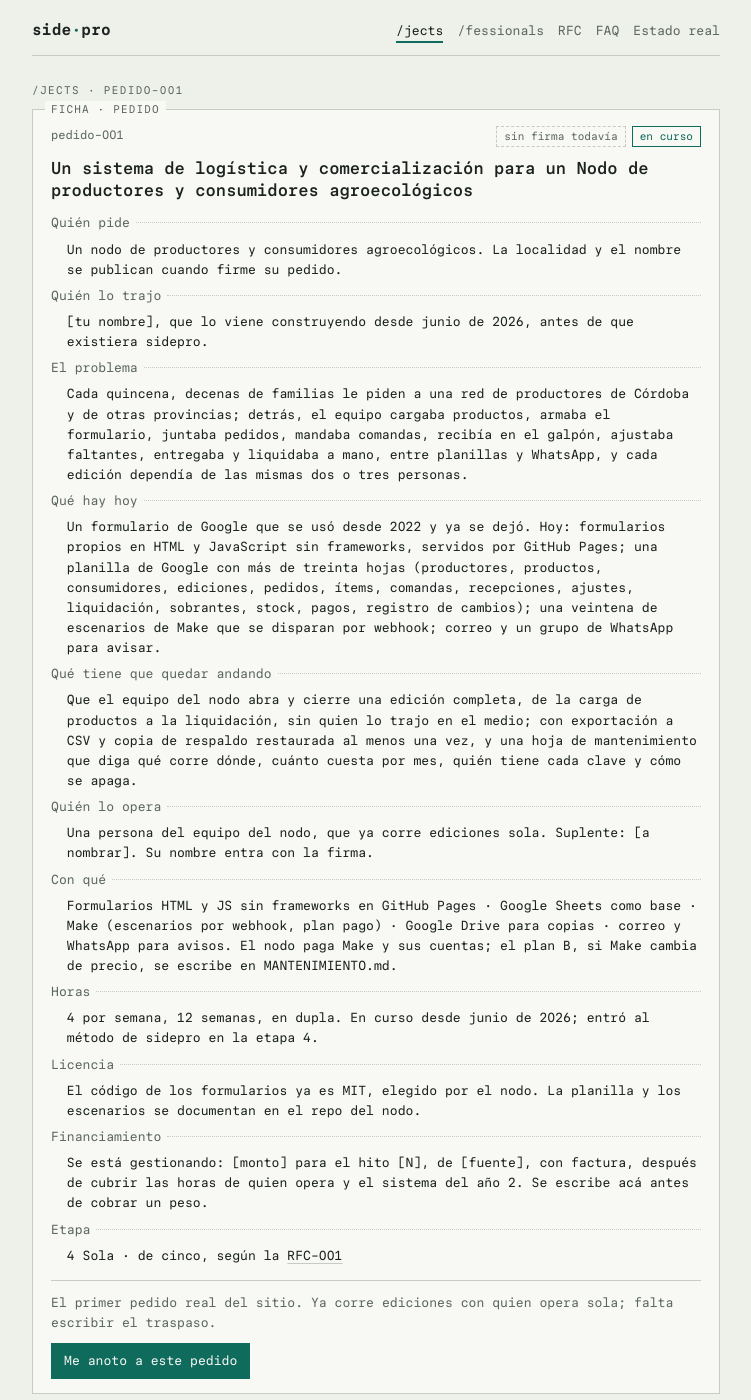
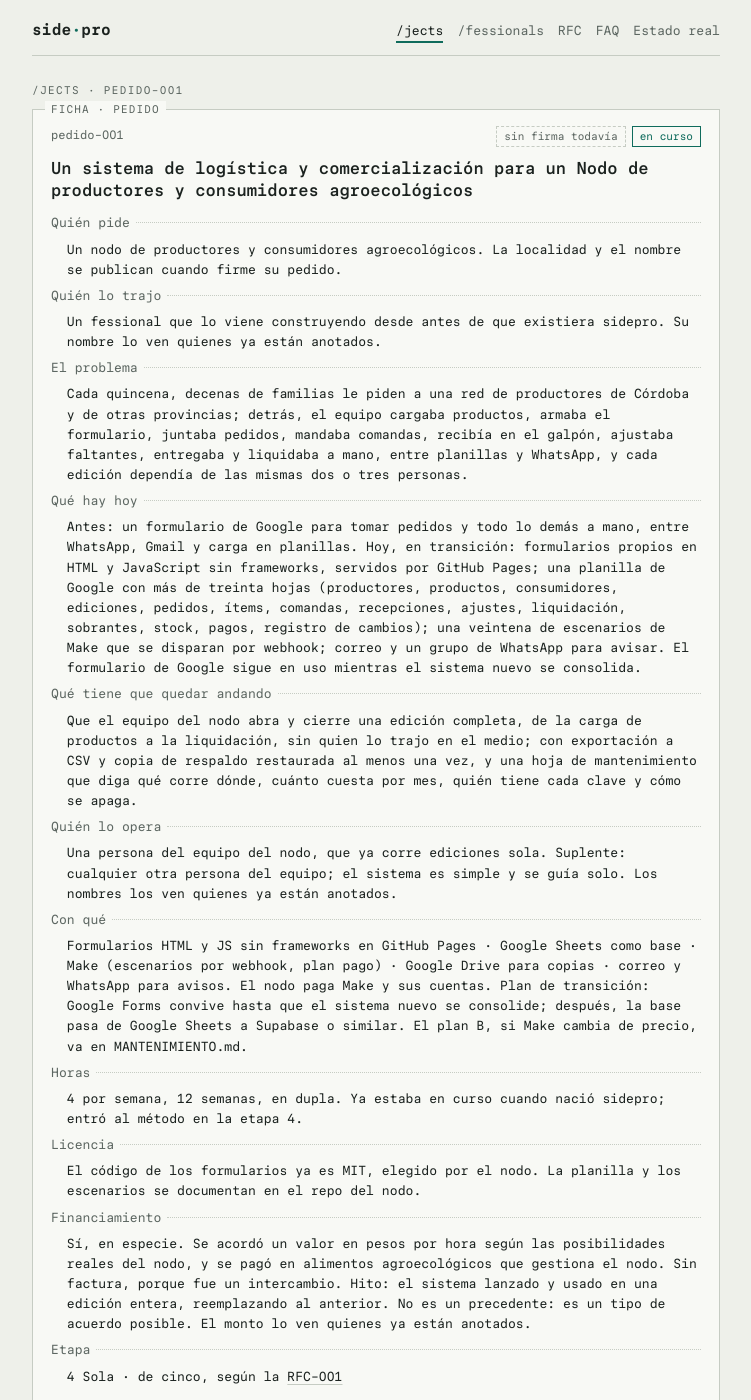
Before and after one commit to sideproorg/sidepro.github.io, a Jekyll site: the page built from _pedidos/pedido-001.md, in a window 1280 px wide and 1400 px high. Shown: the whole window, without its empty margins (264-1015 px from the left). Built offline with Jekyll 4.4.1, drawn with Linux system fonts in a browser that asks for light colours; some of the changed text lies outside the part shown.

Commit message:
Remuneración: puede haber o no, en la forma que acuerde cada proyecto; datos personales solo para fessionals anotados
- pedido-001: transición (Google Forms convive; después Supabase o similar), acuerdo en especie sin factura, suplente = cualquiera del equipo, sin nombres ni fechas.
- RFC-001 y FAQ: remuneración según el proyecto; con factura o en especie valuada en pesos; ningún acuerdo es precedente.
- RFC-001 Permisos y CONTRIBUTING: nombres, fechas, montos y contactos en un repo privado con lectura para fessionals anotados.

Co-Authored-By: Claude Opus 5.5 <noreply@anthropic.com>
Claude-Session: https://claude.ai/code/session_01WyQD6qD1Gcs4Ff6pyMCYHH

```diff
--- a/_data/estado.yml
+++ b/_data/estado.yml
@@ -2,7 +2,7 @@
 # Regla: si algo acá suena más grande de lo que es, es un error y se corrige.
 # Cualquiera puede actualizarlo con un PR; si tiene más de 30 días, un PR "sin novedades" también vale.
 fecha: "27/10/2026"
-existe: "este sitio, el repo, tres fichas sin firma (una en curso, una abierta, una candidata; las trajo [tu nombre]), una persona con tope de horas."
+existe: "este sitio, el repo, tres fichas sin firma (una en curso, una abierta, una candidata; las trajo un fessional del núcleo), una persona con tope de horas."
 no_existe: "persona jurídica, tarifa, pedido terminado, licencia definida para el código (RFC-002, abierta), responsable de datos con domicilio."
 alcance: "Argentina. Los tres pedidos de hoy están en Córdoba; la localidad se publica cuando cada uno firme. Quien vive en otra ciudad entra igual: trae un proyecto de donde vive, o se anota a dos pedidos."
 custodia: "una sola persona; la segunda se busca en el mes 1. Hasta que haya responsable de datos, el formulario no abre."
--- a/_data/faq.yml
+++ b/_data/faq.yml
@@ -18,7 +18,7 @@
 - q: ¿De quién es el código?
   a: Del proyecto, desde el primer commit; su cuenta es la canónica. sidepro guarda un fork público con el historial intacto, para que tu trabajo y tu nombre sobrevivan si el proyecto borra su repo. Sin datos, capturas ni credenciales de nadie.
 - q: ¿Se cobra?
-  a: "Por defecto, no: son horas libres, con dueño y final, y quedan en el postmortem. Si el proyecto consigue financiamiento para su pedido, puede pagar por lo entregado, por hito y con factura, a quien opera y a la dupla; lo decide el proyecto, se escribe antes de empezar y dónde fue cada peso queda en SALIDA.md, que es público. Podés decir que no y el pedido sigue igual. sidepro no cobra, no paga ni intermedia. Revisá tu contrato antes."
+  a: "Puede que sí, puede que no: depende de cada proyecto, de sus fondos, de si quiere o puede pagar, o de que consiga financiamiento. Por defecto son horas libres. Si hay remuneración, se escribe en la ficha antes de empezar: por qué hito y en qué forma, con factura o en especie con su valor en pesos. Ningún acuerdo es precedente de otro. Podés decir que no y el pedido sigue igual. sidepro no cobra, no paga ni intermedia. Revisá tu contrato antes."
 - q: ¿Cómo arranca un pedido y cuántas reuniones tiene?
   a: "Seis horas en doce semanas: una llamada corta entre los dos fessionals para repartirse roles, una sesión 0 presencial de dos horas con quien opera (va quien trajo el proyecto; quien entró a dos pedidos la escucha grabada y arranca por videollamada), cinco quincenales de quince minutos y un traspaso de una hora. Las fechas no las pone ningún sistema: en el formulario marcás tus franjas libres, quien convoca las cruza en /cruzar/ en su navegador, sin guardar nada, y propone día y hora en el issue del repo, con nombre. Las cinco etapas (pedido, papel, datos reales, sola, traspaso), los roles y qué se registra dónde están en la RFC-001, que se puede comentar."
 - q: ¿Qué no vamos a construir?
--- a/_pedidos/pedido-001.md
+++ b/_pedidos/pedido-001.md
@@ -12,21 +12,21 @@ orden: 1
 actualizado: "2026-10-27"
 etapa_n: 4   # 0 candidata, 1 pedido, 2 papel, 3 datos reales, 4 sola, 5 traspaso
 quien_pide: Un nodo de productores y consumidores agroecológicos. La localidad y el nombre se publican cuando firme su pedido.
-quien_lo_trajo: "[tu nombre], que lo viene construyendo desde junio de 2026, antes de que existiera sidepro."
+quien_lo_trajo: "Un fessional que lo viene construyendo desde antes de que existiera sidepro. Su nombre lo ven quienes ya están anotados."
 problema: "Cada quincena, decenas de familias le piden a una red de productores de Córdoba y de otras provincias; detrás, el equipo cargaba productos, armaba el formulario, juntaba pedidos, mandaba comandas, recibía en el galpón, ajustaba faltantes, entregaba y liquidaba a mano, entre planillas y WhatsApp, y cada edición dependía de las mismas dos o tres personas."
-que_hay: "Un formulario de Google que se usó desde 2022 y ya se dejó. Hoy: formularios propios en HTML y JavaScript sin frameworks, servidos por GitHub Pages; una planilla de Google con más de treinta hojas (productores, productos, consumidores, ediciones, pedidos, ítems, comandas, recepciones, ajustes, liquidación, sobrantes, stock, pagos, registro de cambios); una veintena de escenarios de Make que se disparan por webhook; correo y un grupo de WhatsApp para avisar."
+que_hay: "Antes: un formulario de Google para tomar pedidos y todo lo demás a mano, entre WhatsApp, Gmail y carga en planillas. Hoy, en transición: formularios propios en HTML y JavaScript sin frameworks, servidos por GitHub Pages; una planilla de Google con más de treinta hojas (productores, productos, consumidores, ediciones, pedidos, ítems, comandas, recepciones, ajustes, liquidación, sobrantes, stock, pagos, registro de cambios); una veintena de escenarios de Make que se disparan por webhook; correo y un grupo de WhatsApp para avisar. El formulario de Google sigue en uso mientras el sistema nuevo se consolida."
 que_queda: "Que el equipo del nodo abra y cierre una edición completa, de la carga de productos a la liquidación, sin quien lo trajo en el medio; con exportación a CSV y copia de respaldo restaurada al menos una vez, y una hoja de mantenimiento que diga qué corre dónde, cuánto cuesta por mes, quién tiene cada clave y cómo se apaga."
-quien_opera: "Una persona del equipo del nodo, que ya corre ediciones sola. Suplente: [a nombrar]. Su nombre entra con la firma."
-horas: "4 por semana, 12 semanas, en dupla. En curso desde junio de 2026; entró al método de sidepro en la etapa 4."
+quien_opera: "Una persona del equipo del nodo, que ya corre ediciones sola. Suplente: cualquier otra persona del equipo; el sistema es simple y se guía solo. Los nombres los ven quienes ya están anotados."
+horas: "4 por semana, 12 semanas, en dupla. Ya estaba en curso cuando nació sidepro; entró al método en la etapa 4."
 licencia: "El código de los formularios ya es MIT, elegido por el nodo. La planilla y los escenarios se documentan en el repo del nodo."
 hay_plata: No. Está escrito dónde va cada peso cuando lo haya.
-financiamiento: "Se está gestionando: [monto] para el hito [N], de [fuente], con factura, después de cubrir las horas de quien opera y el sistema del año 2. Se escribe acá antes de cobrar un peso."
+financiamiento: "Sí, en especie. Se acordó un valor en pesos por hora según las posibilidades reales del nodo, y se pagó en alimentos agroecológicos que gestiona el nodo. Sin factura, porque fue un intercambio. Hito: el sistema lanzado y usado en una edición entera, reemplazando al anterior. No es un precedente: es un tipo de acuerdo posible. El monto lo ven quienes ya están anotados."
 etapa: "4 Sola"
 cierre: "El primer pedido real del sitio. Ya corre ediciones con quien opera sola; falta escribir el traspaso."
-stack: "Formularios HTML y JS sin frameworks en GitHub Pages · Google Sheets como base · Make (escenarios por webhook, plan pago) · Google Drive para copias · correo y WhatsApp para avisos. El nodo paga Make y sus cuentas; el plan B, si Make cambia de precio, se escribe en MANTENIMIENTO.md."
+stack: "Formularios HTML y JS sin frameworks en GitHub Pages · Google Sheets como base · Make (escenarios por webhook, plan pago) · Google Drive para copias · correo y WhatsApp para avisos. El nodo paga Make y sus cuentas. Plan de transición: Google Forms convive hasta que el sistema nuevo se consolide; después, la base pasa de Google Sheets a Supabase o similar. El plan B, si Make cambia de precio, va en MANTENIMIENTO.md."
 ---
 
-Cómo es una edición hoy, de punta a punta. Cada paso es un formulario del equipo o de la red, que llama a un escenario de Make, que escribe en la planilla:
+Cómo es una edición hoy, de punta a punta. Cada paso es un formulario del equipo o de la red (salvo el de pedidos, que en la transición convive con Google Forms), que llama a un escenario de Make, que escribe en la planilla:
 
 1. **Abrir edición.** Se crea la edición quincenal y se limpian las hojas de trabajo.
 2. **Carga de productos.** Cada productor actualiza lo suyo desde un link propio (qué hay, unidad, precio, oferta); queda registro de cada cambio de stock y de precio. El equipo cura y corrige el catálogo, y hay una vista previa antes de publicar.
```
Also changed, not shown: CONTRIBUTING.md (+2 -0 lines), _rfc/rfc-001.md (+2 -2 lines).
